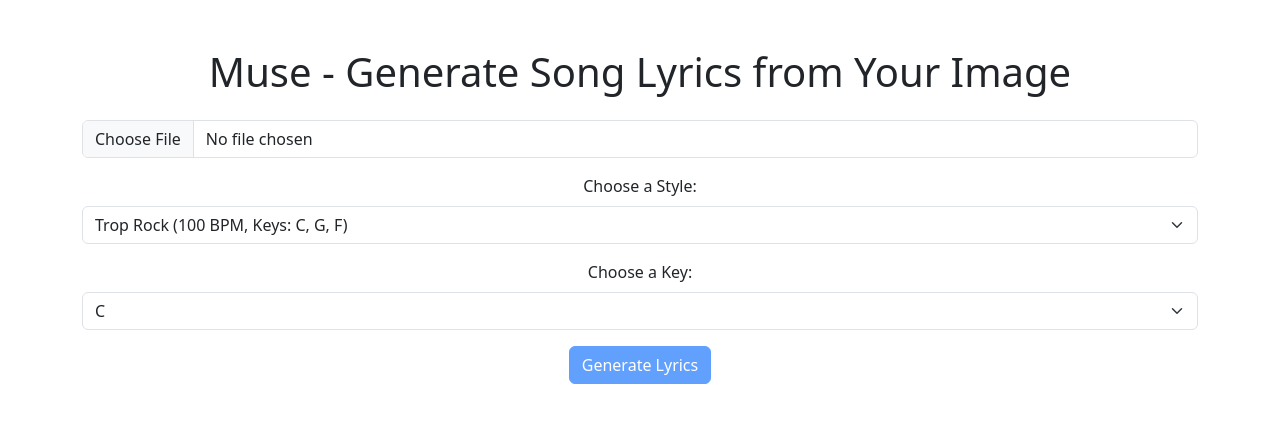
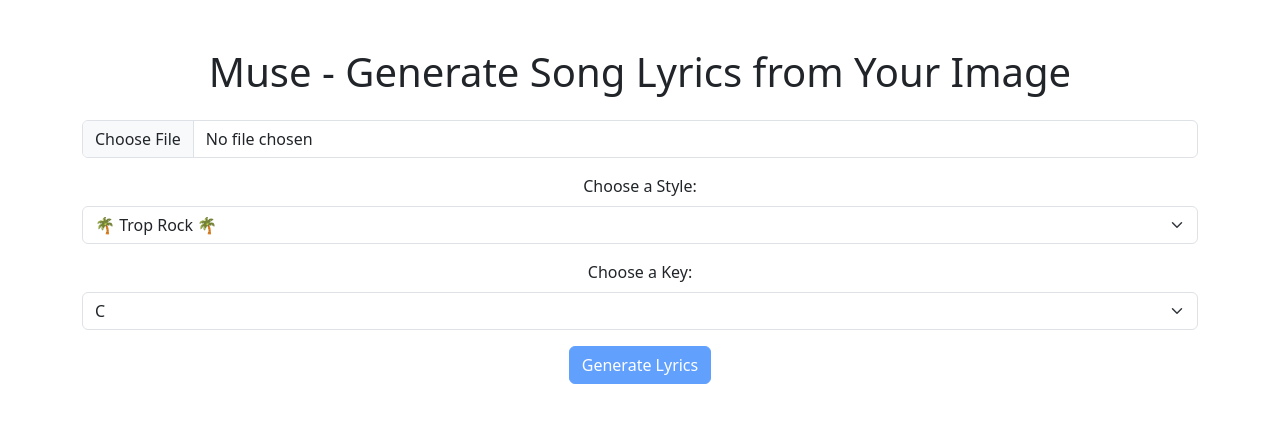
Before and after one commit to JGlessner757/muse, a React (Create React App) app: page / in a window 1280 px wide. Shown: the top 422 px of the page. Built offline with nearby package versions, Linux system fonts and the light colour scheme.

Commit message:
Bootstrap and Menu

```diff
--- a/src/components/ImageUpload.js
+++ b/src/components/ImageUpload.js
@@ -85,9 +85,9 @@ const ImageUpload = () => {
       <div className="mb-3">
         <label htmlFor="style-select" className="form-label">Choose a Style:</label>
         <select className="form-select" id="style-select" onChange={(e) => handleStyleChange(e.target.value)} value={style}>
-          <option value="Trop Rock">Trop Rock (100 BPM, Keys: C, G, F)</option>
-          <option value="Southern Blues">Southern Blues (85 BPM, Keys: E, A, D)</option>
-          <option value="Honky Tonk Hits">Honky Tonk Hits (95 BPM, Keys: G, D, E)</option>
+          <option value="Trop Rock">🌴 Trop Rock 🌴</option>
+          <option value="Southern Blues">🥃 Southern Blues 🥃</option>
+          <option value="Honky Tonk Hits">👢 Honky Tonk Hits 👢</option>
         </select>
       </div>
 
```
